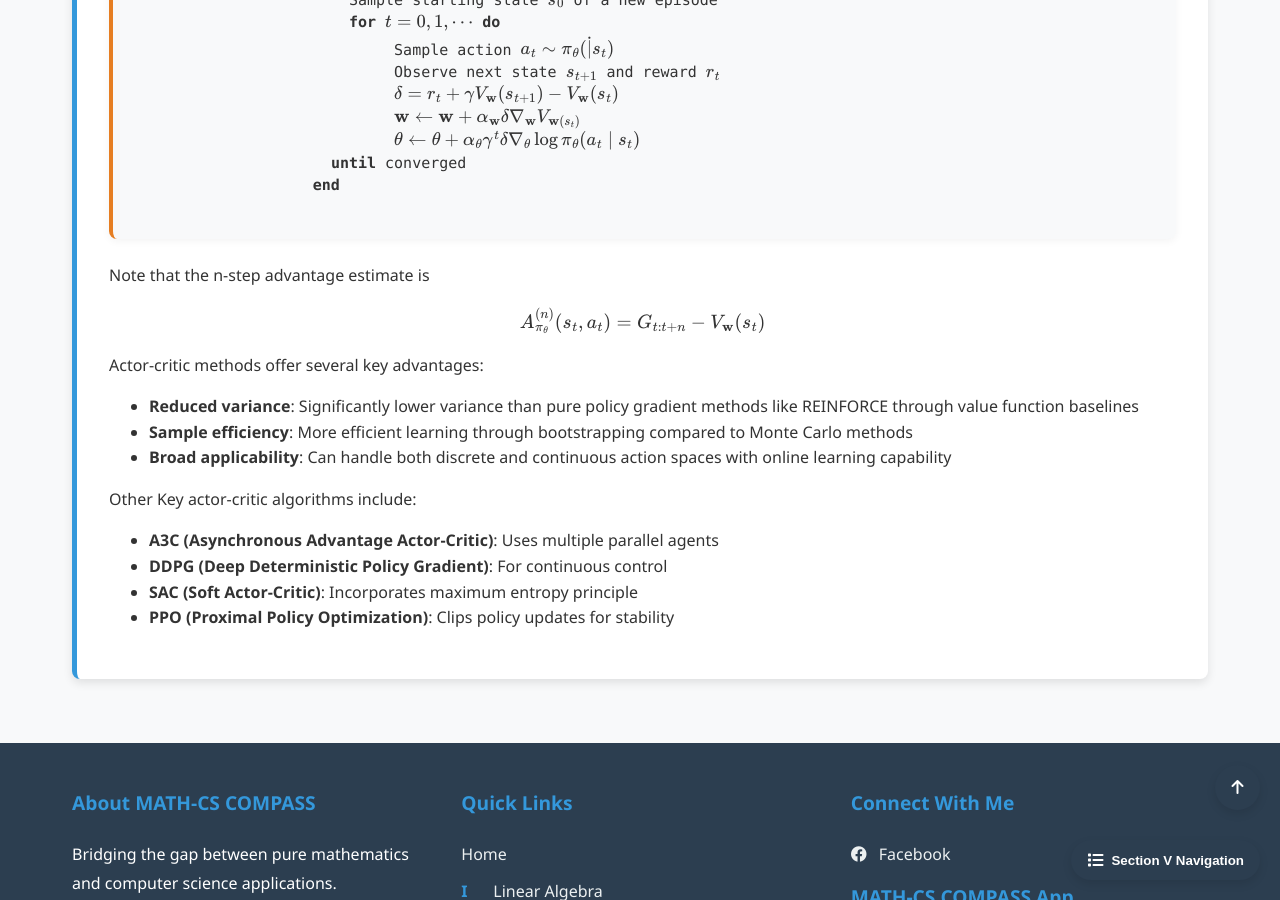
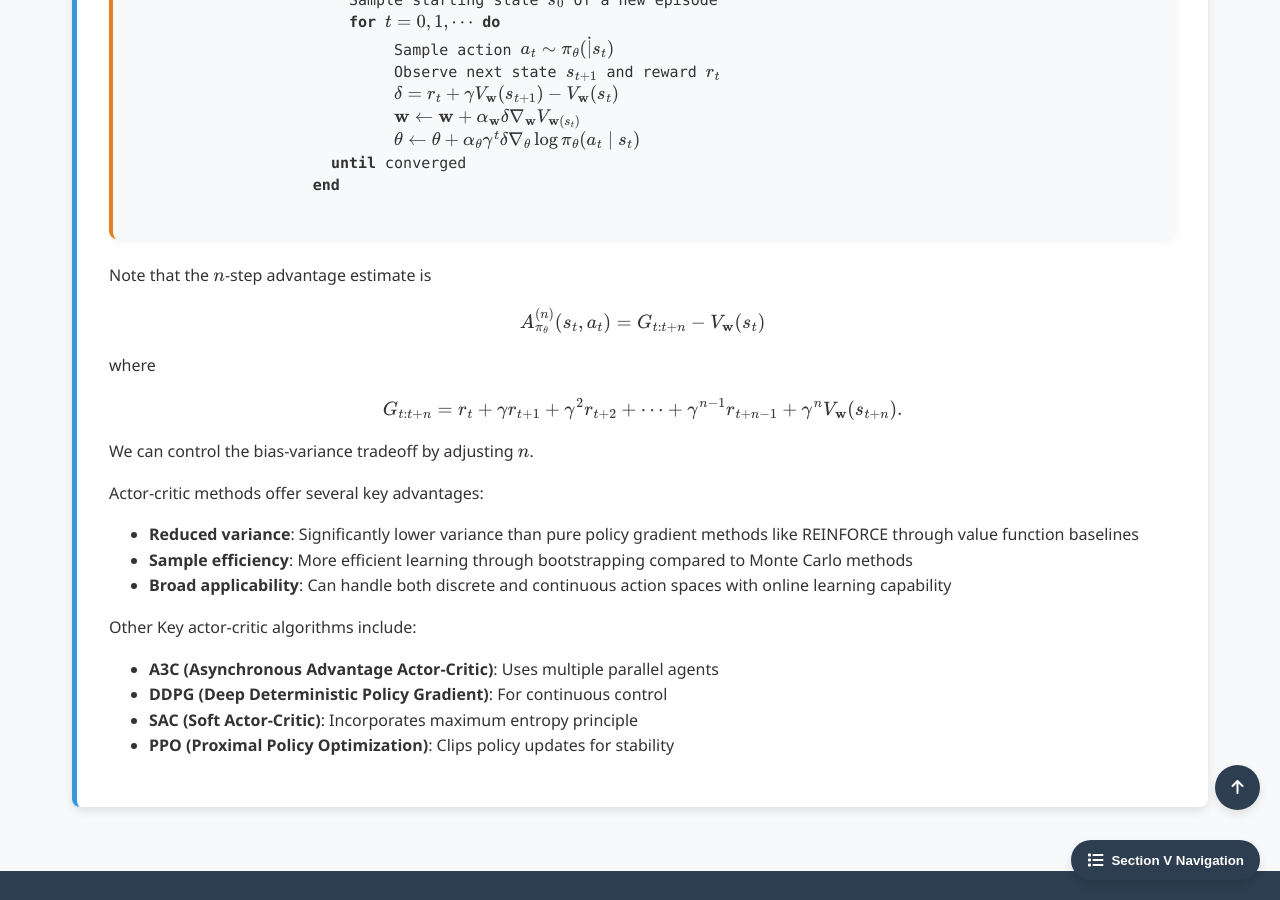
Before and after one commit to Yusukey01/yusukey01.github.io, a Jekyll site: the page built from Mathematics/Machine_learning/intro_RL.html, in a window 1280 px wide and 900 px high, scrolled down 17512 px. Built offline with Jekyll 4.4.1, drawn with Linux system fonts in a browser that asks for light colours.

Commit message:
update RL section, policy-based

```diff
--- a/Mathematics/Machine_learning/intro_RL.html
+++ b/Mathematics/Machine_learning/intro_RL.html
@@ -1018,10 +1018,15 @@ uses_python: false
                 </div>
 
                 <p>
-                    Note that the n-step advantage estimate is
+                    Note that the \(n\)-step advantage estimate is
                     \[
                     A_{\pi_\theta}^{(n)}(s_t, a_t) = G_{t:t+n} - V_{\mathbf{w}}(s_t)
                     \]
+                    where
+                    \[
+                    G_{t:t+n} = r_t + \gamma r_{t+1} + \gamma^2 r_{t+2} + \cdots + \gamma^{n-1} r_{t+n-1} + \gamma^n V_{\mathbf{w}}(s_{t+n}).
+                    \]
+                    We can control the bias-variance tradeoff by adjusting \(n\).
                 </p>
 
                 <p>
```
